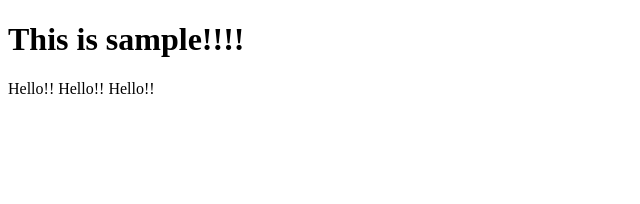
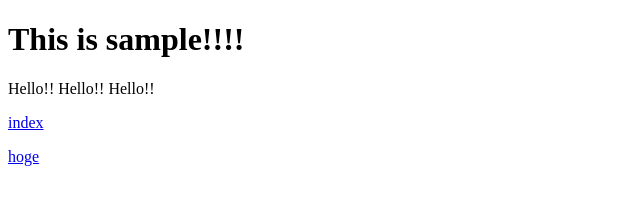
Before and after one commit to odoku/test, a website: page index.html in a window 1280 px wide. Shown: the full height of the page, 0-640 px from the left. Drawn offline with Linux system fonts and the light colour scheme.

Commit message:
ててててーーっす

```diff
--- a/index.html
+++ b/index.html
@@ -9,5 +9,7 @@
 <body>
   <h1>This is sample!!!!</h1>
   <p>Hello!! Hello!! Hello!!</p>
+  <p><a href="?key=value" title="">index</a></p>
+  <p><a href="hoge.php" title="">hoge</a></p>
 </body>
 </html>
```
Also changed, not shown: 2 other files.
